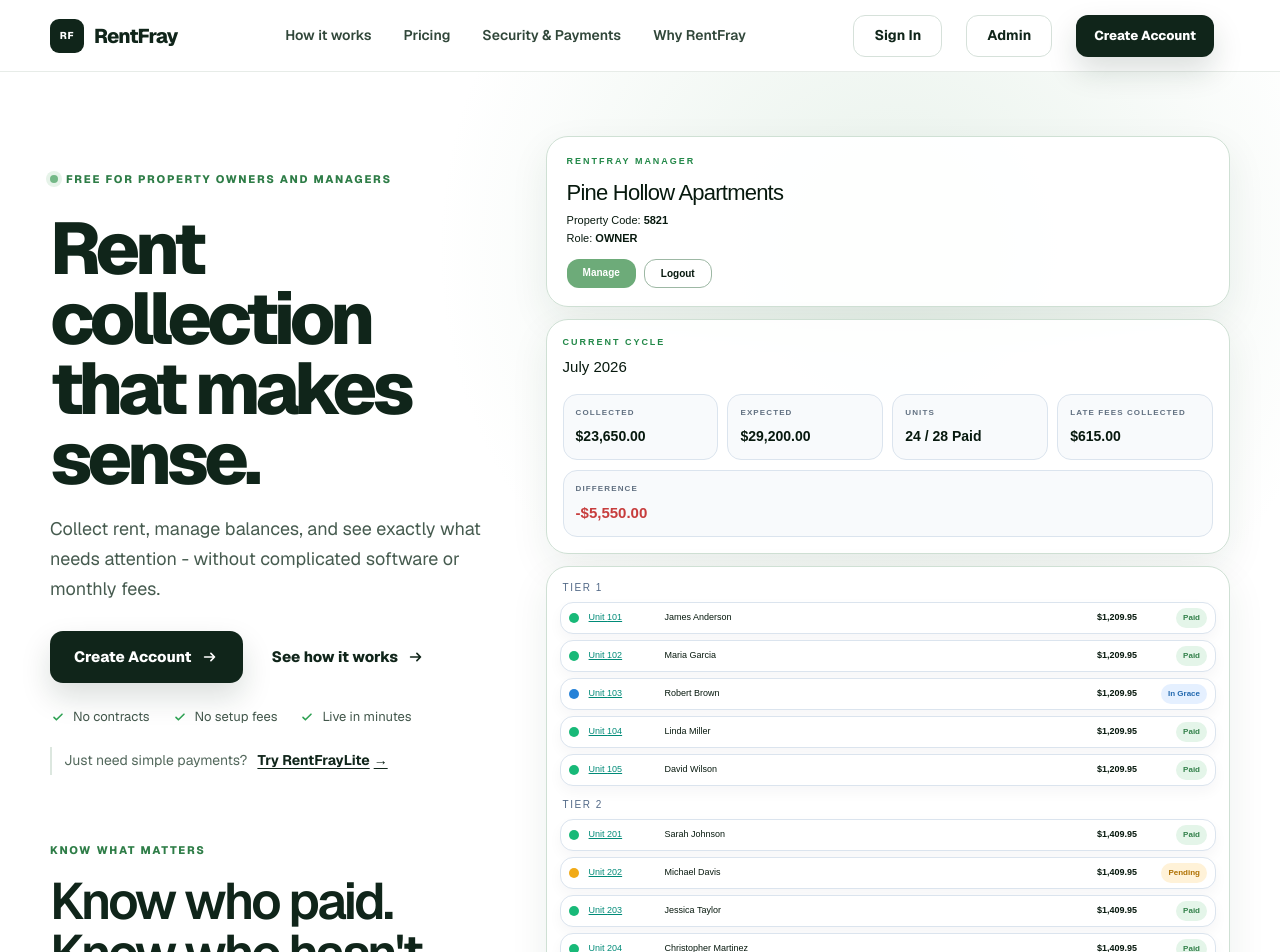
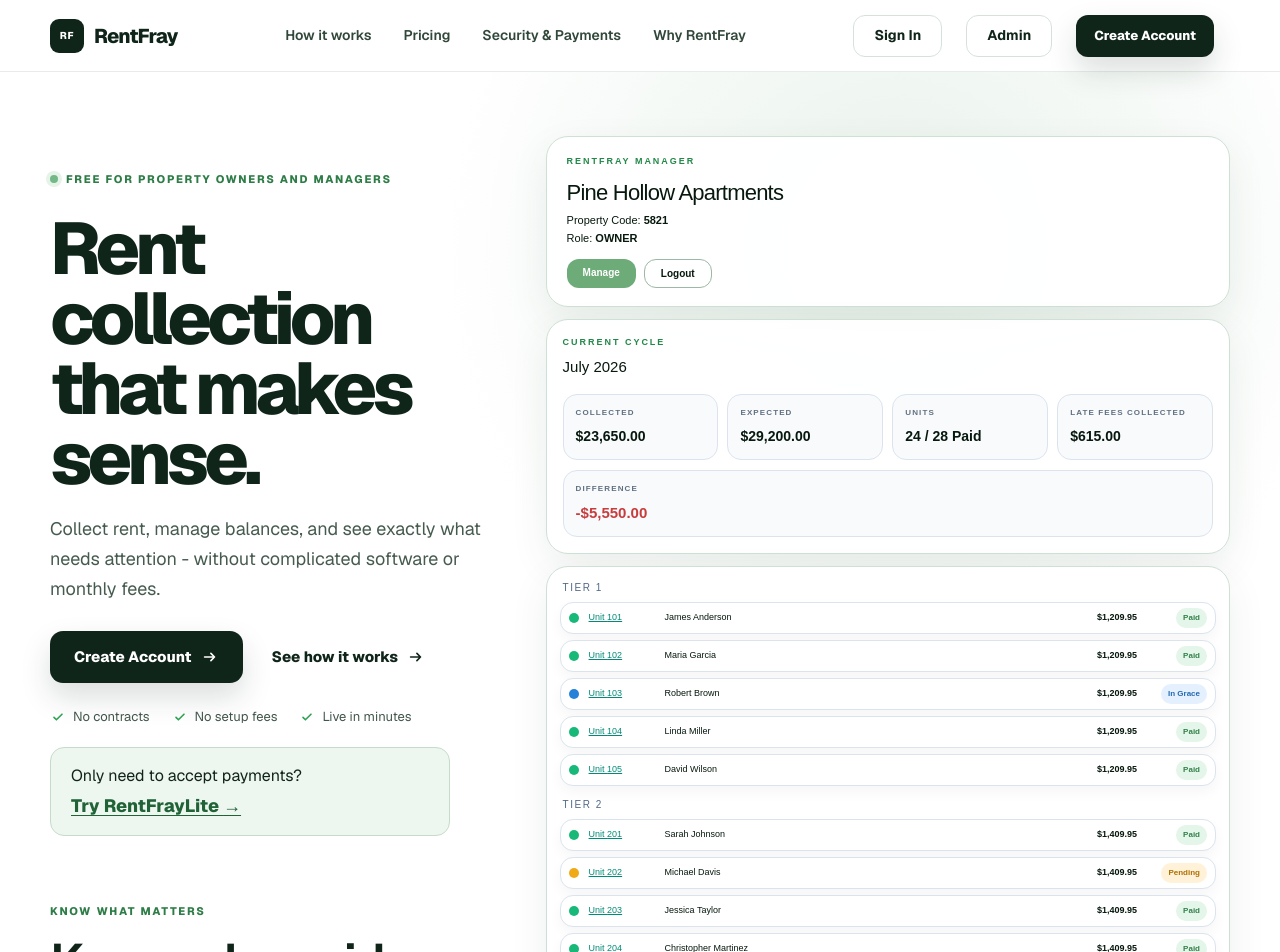
Before and after one commit to acain89/RentFray, a Next.js app: page / in a window 1280 px wide. Shown: the top 952 px of the page. Built offline with nearby package versions, Linux system fonts and the light colour scheme.

Commit message:
feat: emphasize RentFrayLite landing page callout

```diff
--- a/app/marketing.css
+++ b/app/marketing.css
@@ -10,10 +10,10 @@
   font-family: var(--font-geist-sans), Arial, Helvetica, sans-serif;
 }
 
-.rfm-lite-callout { display:flex; flex-wrap:wrap; align-items:center; gap:4px 10px; margin-top:20px; padding-left:12px; border-left:2px solid var(--line); color:var(--muted); font-size:14px; line-height:1.6; }
-.rfm-lite-callout a { display:inline-flex; align-items:center; gap:4px; min-height:28px; color:var(--ink); font-weight:650; text-decoration:underline; text-underline-offset:3px; }
-.rfm-lite-callout a:hover { color:#23713d; }
-.rfm-lite-callout a:focus-visible { outline:2px solid var(--ink); outline-offset:4px; border-radius:2px; }
+.rfm-lite-callout { display:flex; flex-direction:column; align-items:flex-start; gap:6px; width:100%; max-width:400px; margin-top:20px; padding:16px 20px; border:1px solid #c6dccb; border-radius:14px; background:#edf6ef; color:var(--ink); font-size:16px; line-height:1.45; text-decoration:none; }
+.rfm-lite-callout-label { color:#1f6337; font-size:18px; font-weight:750; text-decoration:underline; text-underline-offset:3px; }
+.rfm-lite-callout:hover { background:#e2efe5; border-color:#a9c9b1; }
+.rfm-lite-callout:focus-visible { outline:3px solid var(--ink); outline-offset:4px; }
 
 .rfm-home *, .rfm-home *::before, .rfm-home *::after { box-sizing: border-box; }
 .rfm-home button, .rfm-home a { -webkit-tap-highlight-color: transparent; }
--- a/components/marketing/HomePage.tsx
+++ b/components/marketing/HomePage.tsx
@@ -56,10 +56,10 @@ export default function HomePage() {
               <span><CheckIcon /> Live in minutes</span>
             </div>
 
-            <div className="rfm-lite-callout">
-              <span>Just need simple payments?</span>
-              <a href="https://rentfraylite.com">Try RentFrayLite <span aria-hidden="true">{"\u2192"}</span></a>
-            </div>
+            <a className="rfm-lite-callout" href="https://rentfraylite.com">
+              <span>Only need to accept payments?</span>
+              <span className="rfm-lite-callout-label">Try RentFrayLite <span aria-hidden="true">{"\u2192"}</span></span>
+            </a>
 
             <div className="rfm-hero-submessage">
               <span>Know what matters</span>
```
